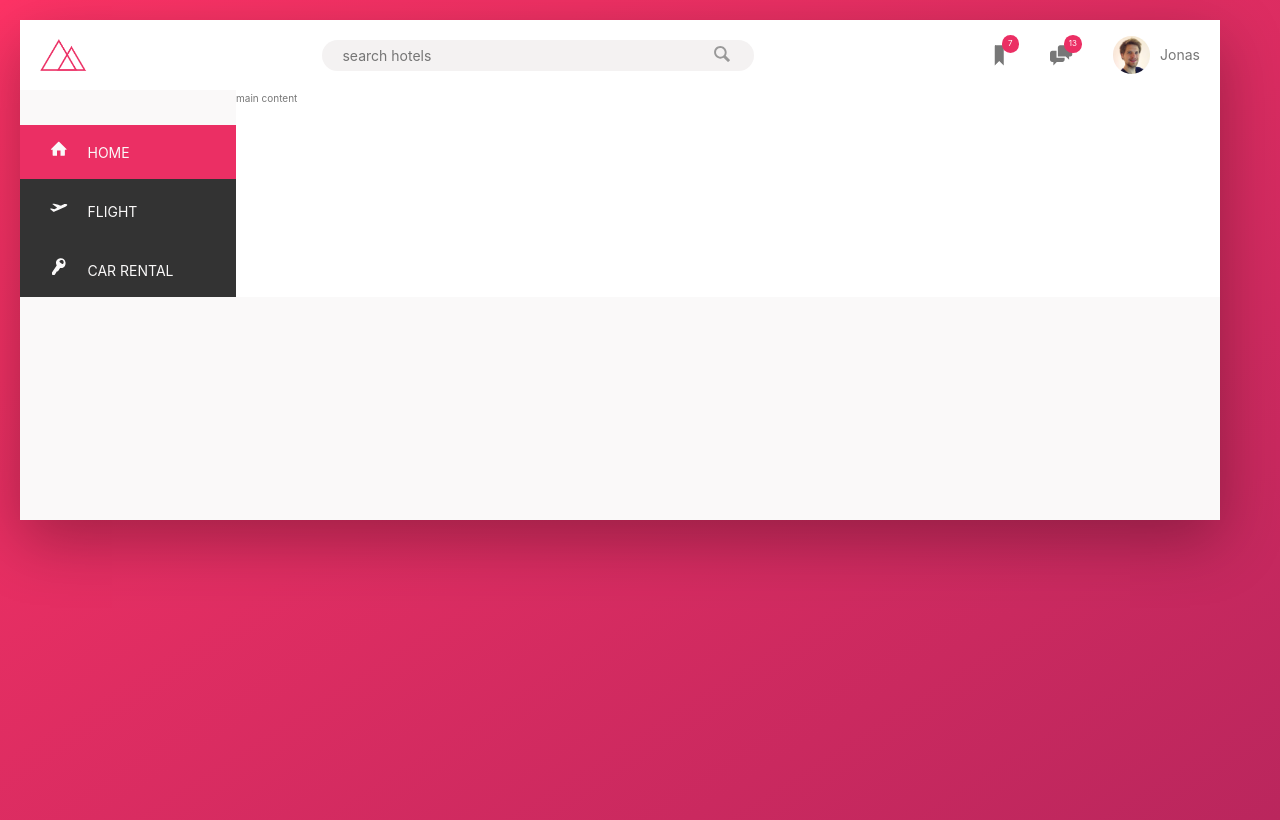
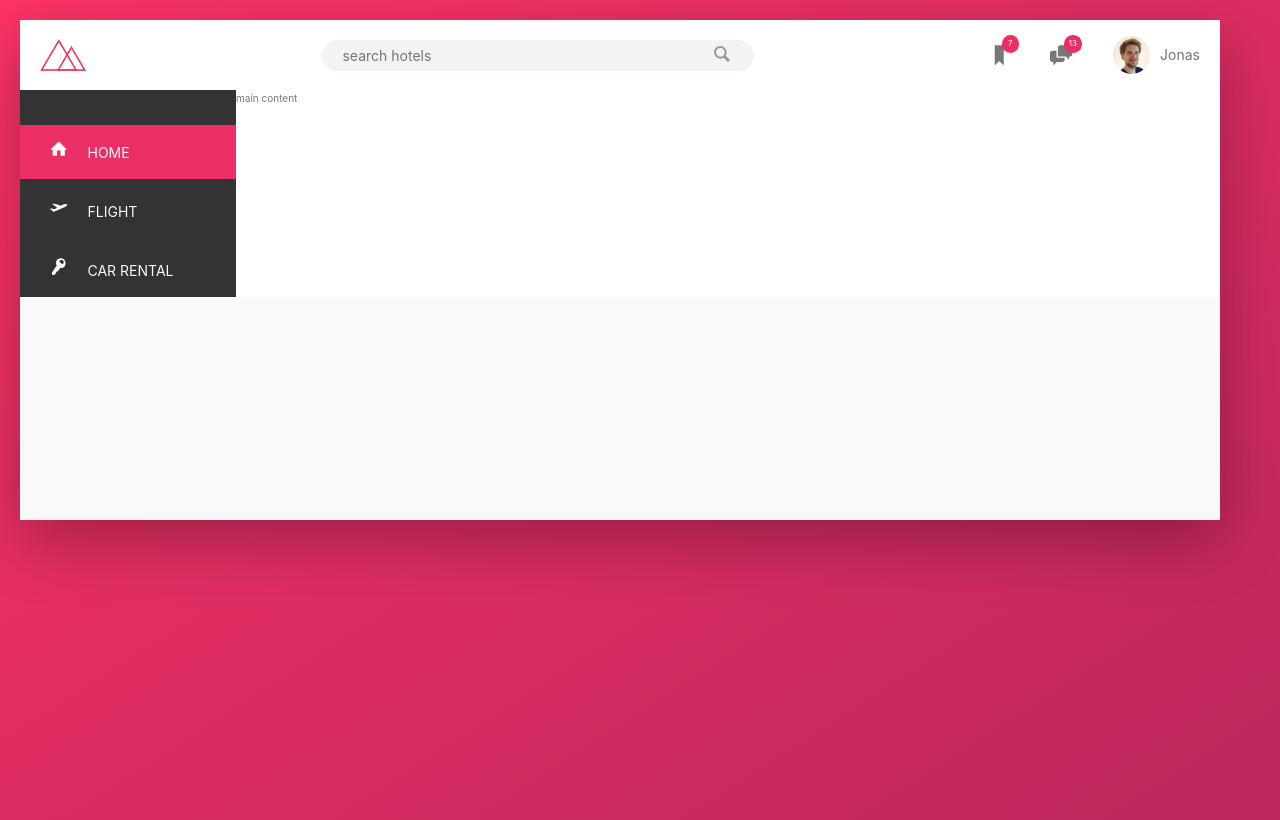
Before and after one commit to anthony12031/HotelReview, a Next.js app: page / in a window 1280 px wide. Built offline with nearby package versions, Linux system fonts and the light colour scheme.

Commit message:
Update sideBar styles

```diff
--- a/components/SideBar.tsx
+++ b/components/SideBar.tsx
@@ -42,9 +42,9 @@ const StyledSideBar = styled(SideBar)`
     flex: 0 0 18%;
     display: flex;
     flex-direction: column;
-    margin-top: 3.5rem;
 
     .side-nav{
+        margin-top: 3.5rem;
         &__item{
             font-size: 1.4rem;
             list-style: none;
```
